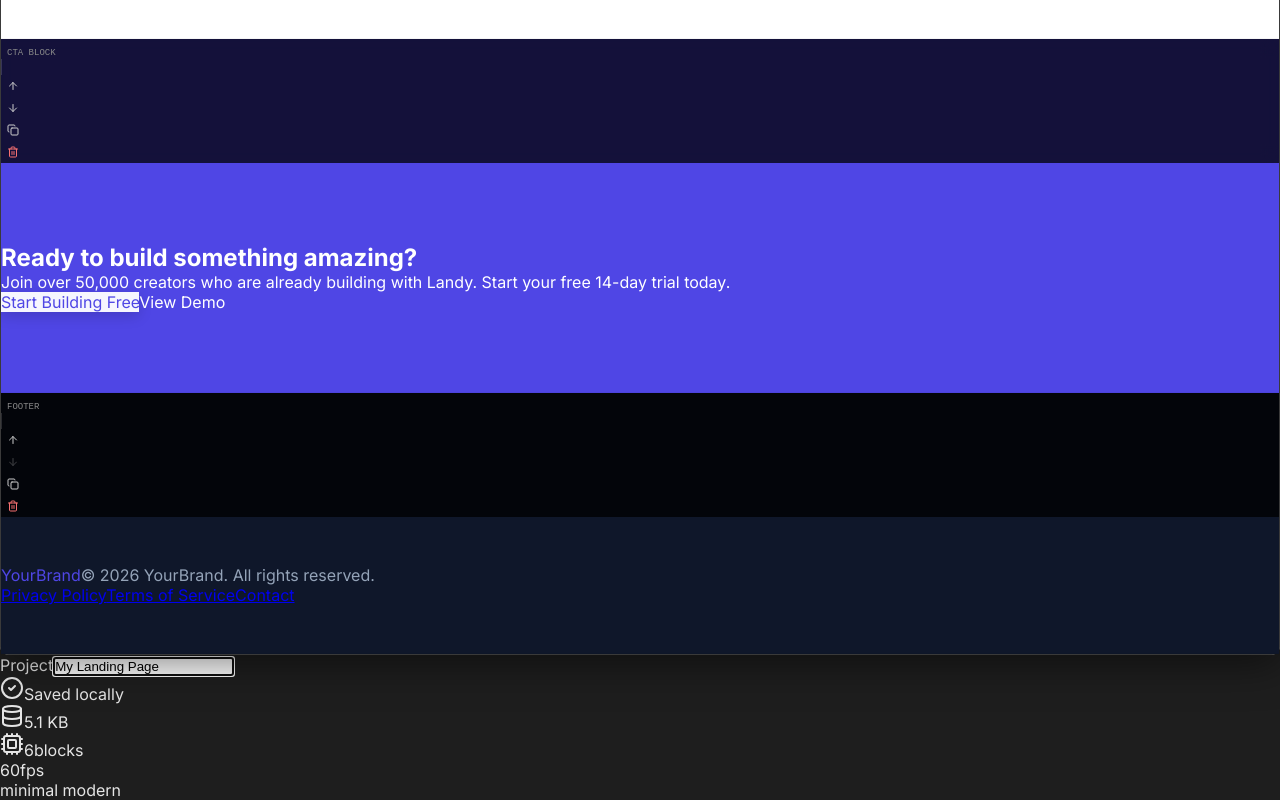
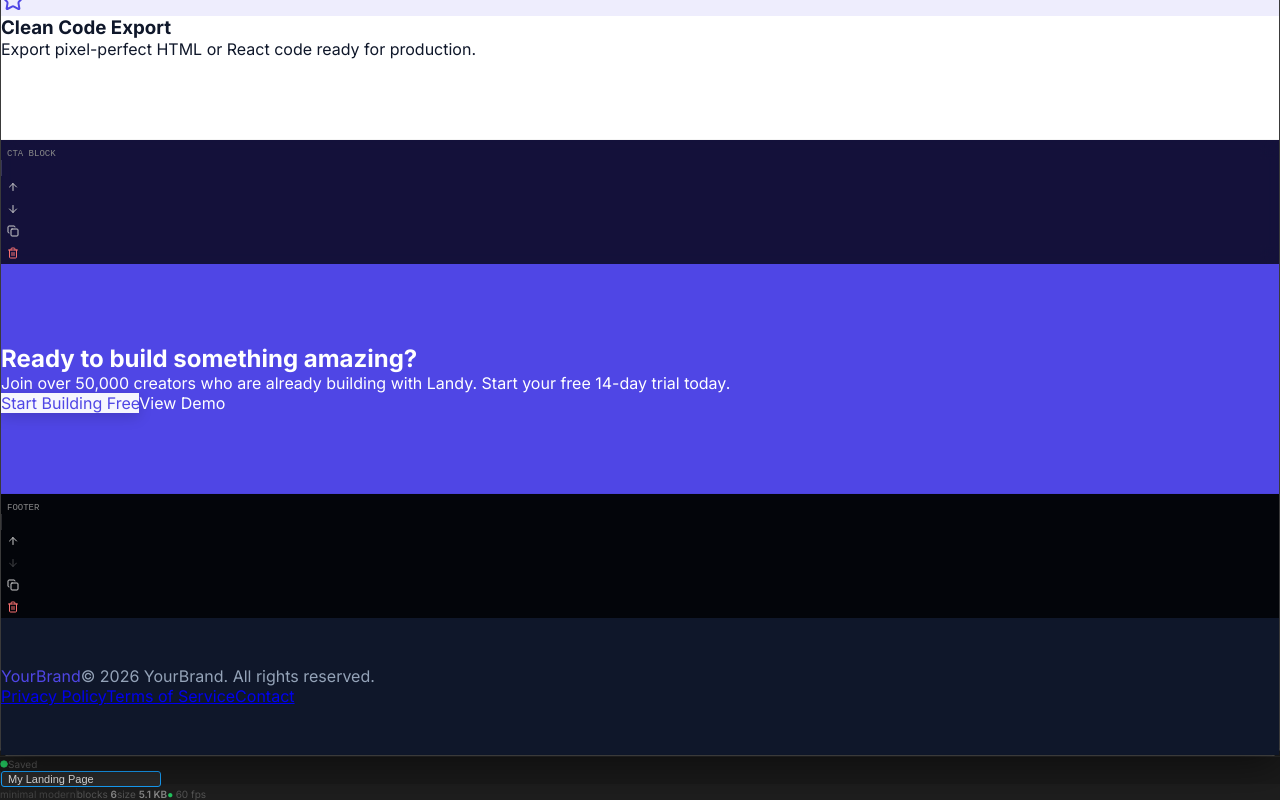
Before and after one commit to Philemon12421/Landy, a React (Vite) app: page / in a window 1280 px wide. Both pictures are taken after a click on the button "My Landing Page". Built offline with nearby package versions, Linux system fonts and the light colour scheme.

Commit message:
Refactor StatusBar component for improved state handling

```diff
--- a/src/components/StatusBar.tsx
+++ b/src/components/StatusBar.tsx
@@ -1,6 +1,6 @@
 import React, { useState, useEffect } from 'react';
 import { ProjectState } from '../types';
-import { HardDrive, CheckCircle2, Loader2, Cpu, Database, Activity, RefreshCw } from 'lucide-react';
+import { CheckCircle2, Loader2, Cpu, Database, Circle } from 'lucide-react';
 
 interface StatusBarProps {
   project: ProjectState;
@@ -9,101 +9,79 @@ interface StatusBarProps {
 }
 
 export default function StatusBar({ project, onRenameProject, isSaving }: StatusBarProps) {
-  const [nodeCount, setNodeCount] = useState(0);
-  const [fileSize, setFileSize] = useState('0.0 KB');
-  const [isEditingName, setIsEditingName] = useState(false);
-  const [draftName, setDraftName] = useState(project.name);
-  const [fpsDisplay] = useState('60');
+  const [fileSize, setFileSize] = useState('0 KB');
+  const [isEditing, setIsEditing] = useState(false);
+  const [draft, setDraft] = useState(project.name);
+
+  useEffect(() => { setDraft(project.name); }, [project.name]);
 
   useEffect(() => {
-    setDraftName(project.name);
-  }, [project.name]);
-
-  useEffect(() => {
-    const count = project.blocks.length * 14 + 10;
-    setNodeCount(count);
     const bytes = JSON.stringify(project).length;
-    const kb = bytes / 1024;
-    setFileSize(kb < 1024 ? `${kb.toFixed(1)} KB` : `${(kb / 1024).toFixed(2)} MB`);
+    setFileSize(bytes < 1024 ? `${bytes} B` : bytes < 1048576 ? `${(bytes/1024).toFixed(1)} KB` : `${(bytes/1048576).toFixed(2)} MB`);
   }, [project]);
 
-  const handleNameCommit = () => {
-    const trimmed = draftName.trim();
-    if (trimmed) onRenameProject(trimmed);
-    else setDraftName(project.name);
-    setIsEditingName(false);
+  const commit = () => {
+    const t = draft.trim();
+    if (t) onRenameProject(t); else setDraft(project.name);
+    setIsEditing(false);
   };
 
   return (
-    <div className="h-9 min-h-[2.25rem] bg-slate-900 border-t border-slate-800 text-slate-400 flex items-center justify-between px-3 md:px-4 text-[11px] font-sans select-none z-50 relative shrink-0">
+    <div className="shrink-0 flex items-center justify-between px-3 select-none"
+      style={{ height: 28, background: '#1a1a1a', borderTop: '1px solid #2a2a2a', fontSize: 11, color: '#666' }}>
 
-      {/* Left — project name */}
-      <div className="flex items-center gap-2 min-w-0">
-        <span className="text-[9px] font-black text-slate-600 uppercase tracking-widest hidden sm:block shrink-0">Project</span>
-        {isEditingName ? (
+      {/* Left — save status + project name */}
+      <div className="flex items-center gap-3">
+        {/* Save indicator */}
+        <div className="flex items-center gap-1.5">
+          {isSaving
+            ? <Loader2 size={10} style={{ color: '#18a0fb', animation: 'spin 0.8s linear infinite' }} />
+            : <Circle size={8} style={{ color: '#22c55e', fill: '#22c55e' }} />
+          }
+          <span style={{ fontSize: 10, color: isSaving ? '#18a0fb' : '#555' }}>
+            {isSaving ? 'Saving…' : 'Saved'}
+          </span>
+        </div>
+
+        <span style={{ width: 1, height: 12, background: '#2a2a2a', display: 'inline-block' }} />
+
+        {/* Editable project name */}
+        {isEditing ? (
           <input
-            autoFocus
-            value={draftName}
-            maxLength={48}
-            onChange={e => setDraftName(e.target.value)}
-            onBlur={handleNameCommit}
-            onKeyDown={e => {
-              if (e.key === 'Enter') handleNameCommit();
-              if (e.key === 'Escape') { setDraftName(project.name); setIsEditingName(false); }
-            }}
-            className="bg-slate-800 border border-slate-700 focus:border-indigo-500 focus:outline-none px-2 py-0.5 rounded-md font-semibold text-slate-200 text-xs w-40 transition-all"
+            autoFocus value={draft} maxLength={48}
+            onChange={e => setDraft(e.target.value)}
+            onBlur={commit}
+            onKeyDown={e => { if (e.key === 'Enter') commit(); if (e.key === 'Escape') { setDraft(project.name); setIsEditing(false); } }}
+            style={{ background: '#2a2a2a', border: '1px solid #18a0fb', borderRadius: 3, color: '#e5e5e5', fontSize: 11, padding: '1px 6px', outline: 'none', width: 160 }}
           />
         ) : (
-          <button
-            onClick={() => setIsEditingName(true)}
-            title="Click to rename"
-            className="font-semibold text-slate-300 hover:text-white text-xs truncate max-w-[120px] sm:max-w-[200px] hover:bg-slate-800 px-2 py-0.5 rounded-md transition-colors text-left"
-          >
+          <button onClick={() => setIsEditing(true)} title="Click to rename"
+            style={{ background: 'none', border: 'none', cursor: 'text', color: '#888', fontSize: 11, padding: '0 4px', borderRadius: 3 }}
+            onMouseEnter={e => { e.currentTarget.style.background = '#2a2a2a'; e.currentTarget.style.color = '#ccc'; }}
+            onMouseLeave={e => { e.currentTarget.style.background = 'none'; e.currentTarget.style.color = '#888'; }}>
             {project.name || 'Untitled'}
           </button>
         )}
       </div>
 
-      {/* Center — save status */}
-      <div className="flex items-center gap-1.5 px-2.5 py-1 rounded-full bg-slate-800/60 border border-slate-700/50">
-        {isSaving ? (
-          <>
-            <Loader2 className="w-3 h-3 text-indigo-400 animate-spin shrink-0" />
-            <span className="text-[10px] text-slate-400 hidden sm:block">Saving…</span>
-          </>
-        ) : (
-          <>
-            <CheckCircle2 className="w-3 h-3 text-emerald-400 shrink-0" />
-            <span className="text-[10px] text-slate-400 hidden sm:block">Saved locally</span>
-          </>
-        )}
-      </div>
-
       {/* Right — stats */}
       <div className="hidden md:flex items-center gap-4">
-        <div className="flex items-center gap-1.5 text-slate-500">
-          <Database className="w-3 h-3 text-slate-600" />
-          <span className="text-[10px]">
-            <span className="text-slate-400 font-semibold">{fileSize}</span>
-          </span>
-        </div>
-        <div className="flex items-center gap-1.5 text-slate-500">
-          <Cpu className="w-3 h-3 text-slate-600" />
-          <span className="text-[10px]">
-            <span className="text-slate-400 font-semibold">{project.blocks.length}</span>
-            <span className="text-slate-600 ml-1">blocks</span>
-          </span>
-        </div>
-        <div className="flex items-center gap-1.5">
-          <span className="w-1.5 h-1.5 rounded-full bg-emerald-500 animate-pulse shrink-0" />
-          <span className="text-[10px] text-slate-500">
-            <span className="text-emerald-400 font-bold">{fpsDisplay}</span>
-            <span className="text-slate-600 ml-1">fps</span>
-          </span>
-        </div>
-        <div className="flex items-center gap-1 text-[10px] text-slate-600 border-l border-slate-800 pl-4">
-          <span className="capitalize">{project.style.theme.replace('_', ' ')}</span>
-        </div>
+        <span style={{ color: '#444', fontSize: 10 }}>
+          {project.style.theme.replace(/_/g, ' ')}
+        </span>
+        <span style={{ width: 1, height: 10, background: '#2a2a2a', display: 'inline-block' }} />
+        <span style={{ fontSize: 10 }}>
+          <span style={{ color: '#555' }}>blocks </span>
+          <span style={{ color: '#888', fontWeight: 600 }}>{project.blocks.length}</span>
+        </span>
+        <span style={{ fontSize: 10 }}>
+          <span style={{ color: '#555' }}>size </span>
+          <span style={{ color: '#888', fontWeight: 600 }}>{fileSize}</span>
+        </span>
+        <span style={{ fontSize: 10 }}>
+          <span style={{ color: '#22c55e', fontWeight: 700 }}>● </span>
+          <span style={{ color: '#555' }}>60 fps</span>
+        </span>
       </div>
     </div>
   );
```
